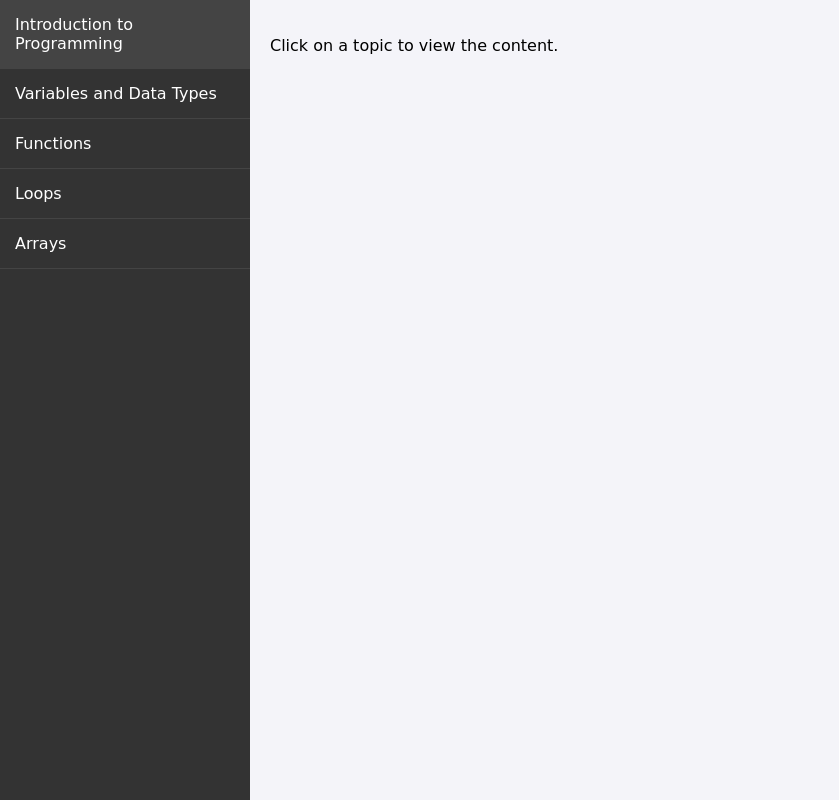
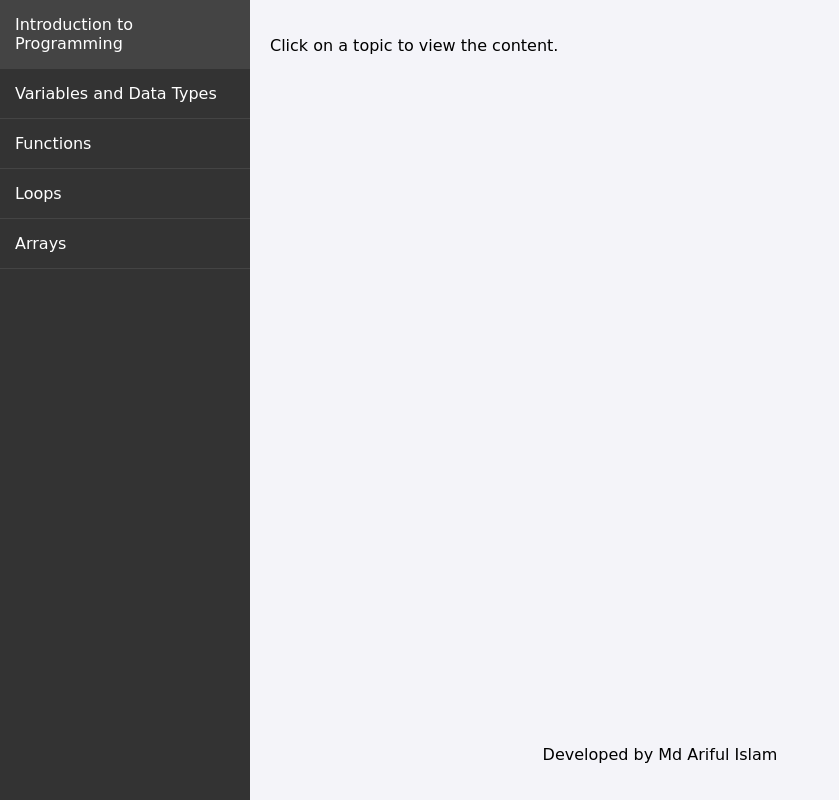
Before and after one commit to arifulatwork/javanote.github.io, a plain HTML site: page index.html in a window 1280 px wide. Shown: the whole page, without its empty margins (0-839 px from the left). Drawn offline with Linux system fonts and the light colour scheme.

Commit message:
Update my footer

```diff
--- a/index.html
+++ b/index.html
@@ -13,6 +13,10 @@
     <div class="content" id="content-area">
         <p>Click on a topic to view the content.</p>
     </div>
+
+    <footer>
+        <p>Developed by Md Ariful Islam</p>
+    </footer>
 
     <script>
         // Load JSON data and populate the sidebar & content
--- a/style.css
+++ b/style.css
@@ -5,6 +5,16 @@ body {
     padding: 0;
     display: flex;
 }
+footer {
+    text-align: center;
+    padding: 20px;
+    /* background-color: #333;
+    color: white; */
+    position: fixed;
+    bottom: 0;
+    width: 100%;
+}
+
 .sidebar {
     width: 250px;
     background: #333;
```
